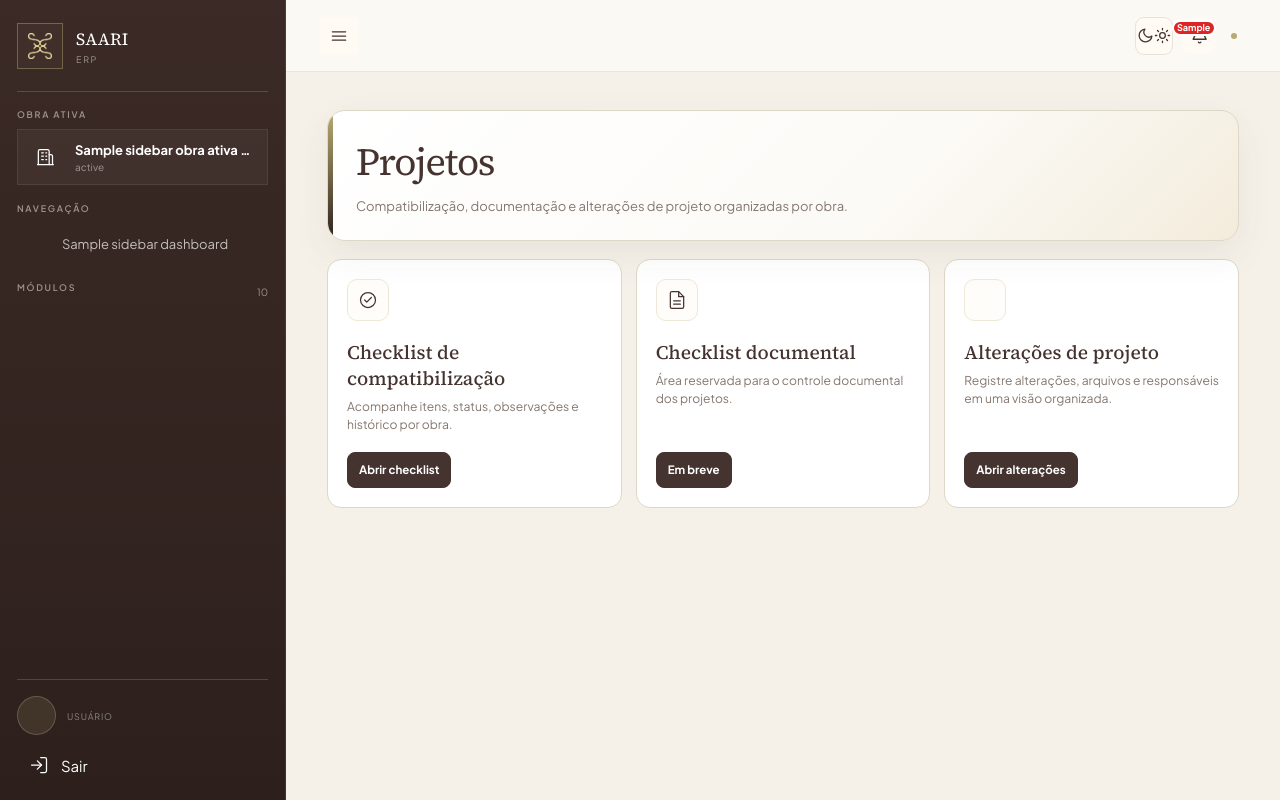
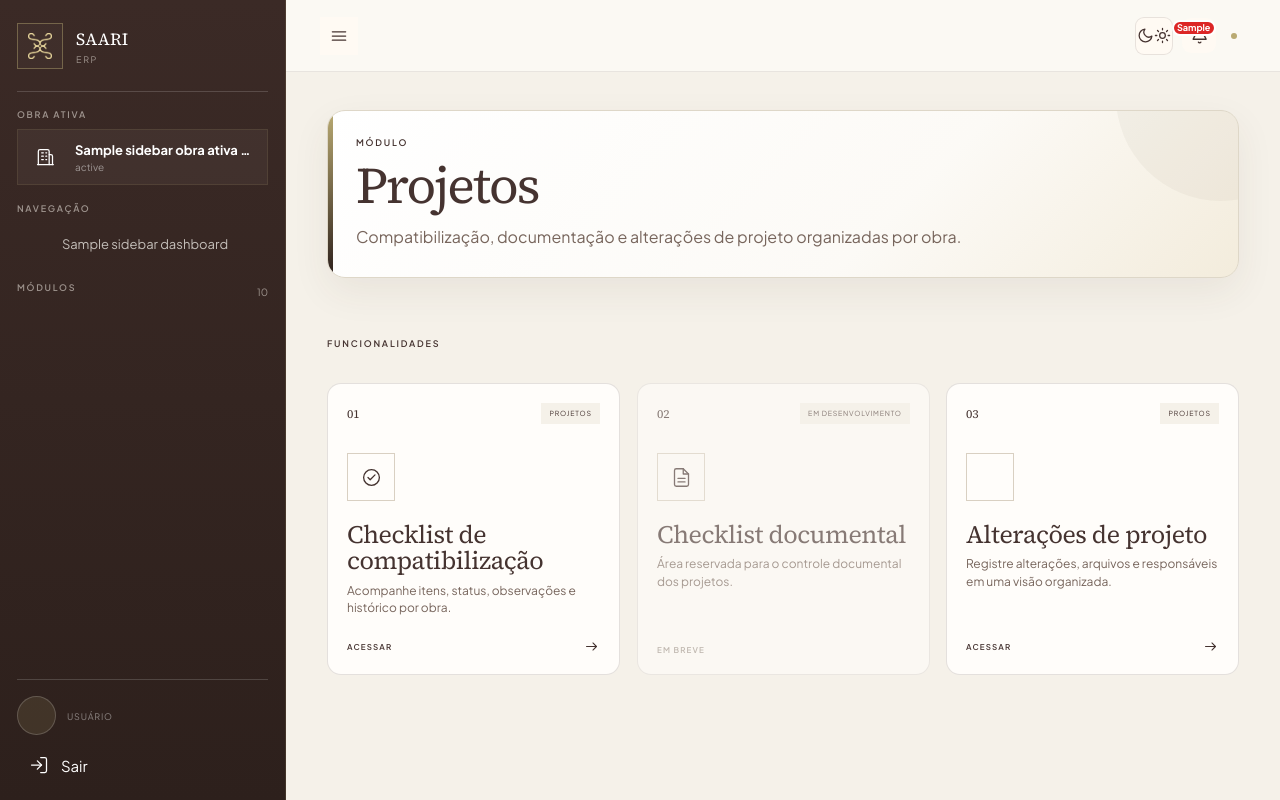
Before and after one commit to Processos-Global/ERPALTOPADRAO, a Django app: template templates/projetos/menu.html in a window 1280 px wide. Run offline with Django 5.2, Linux system fonts and the light colour scheme; the template is opened without the code that fills it: most values are stand-ins (such as "Sample title", 1, 10 or a date in 2020); parts of the project's set-up code (start-up, migrations or seed data) failed here and were passed over.

Commit message:
menu projetos

```diff
--- a/templates/projetos/menu.html
+++ b/templates/projetos/menu.html
@@ -1,23 +1,125 @@
 {% extends "layouts/base.html" %}
+{% load static %}
+
 {% block title %}Projetos | SAARI ERP{% endblock %}
 {% block page_name %}Projetos{% endblock %}
+
 {% block extra_css %}
+<link rel="stylesheet" href="{% static 'css/dashboard.css' %}">
 <style>
-.projetos-menu{--pm-primary:#b9aa72;--pm-dark:#453330;--pm-deep:#2d201c;--pm-soft:#f5f1e9;--pm-border:#ded7c8;--pm-muted:#85776f;display:flex;flex-direction:column;gap:18px;font-family:var(--font-sans)}
-.projetos-menu__hero{position:relative;overflow:hidden;padding:24px 28px;border:1px solid var(--pm-border);border-radius:18px;background:linear-gradient(135deg,#fff 0%,#fcfaf6 62%,#f3ecdc 100%);box-shadow:0 14px 38px rgba(69,51,48,.07)}.projetos-menu__hero:before{content:"";position:absolute;inset:0 auto 0 0;width:5px;background:linear-gradient(180deg,var(--pm-primary),var(--pm-deep))}
-.projetos-menu__hero h1{margin:0;color:var(--pm-dark);font-family:var(--font-serif);font-size:clamp(2rem,3vw,3rem);font-weight:400;letter-spacing:-.035em}.projetos-menu__hero p{margin:8px 0 0;color:var(--pm-muted);font-size:13px;line-height:1.55}
-.projetos-menu__grid{display:grid;grid-template-columns:repeat(3,minmax(0,1fr));gap:14px}.projetos-menu__card{display:flex;min-height:190px;flex-direction:column;justify-content:space-between;padding:19px;border:1px solid var(--pm-border);border-radius:14px;background:#fff;color:inherit;text-decoration:none;transition:.16s}.projetos-menu__card:hover{transform:translateY(-2px);border-color:var(--pm-dark);background:var(--pm-dark);box-shadow:0 12px 28px rgba(45,32,28,.12)}
-.projetos-menu__icon{display:inline-flex;width:42px;height:42px;align-items:center;justify-content:center;border:1px solid #eee8d6;border-radius:10px;background:#fffdfa;color:var(--pm-dark)}.projetos-menu__card h3{margin:18px 0 6px;color:var(--pm-dark);font-family:var(--font-serif);font-size:1.2rem;font-weight:500}.projetos-menu__card p{margin:0;color:var(--pm-muted);font-size:.76rem;line-height:1.5}.projetos-menu__footer{display:inline-flex;align-items:center;justify-content:center;align-self:flex-start;min-height:36px;margin-top:18px;padding:7px 11px;border:1px solid var(--pm-dark);border-radius:8px;background:var(--pm-dark);color:#fff;font-size:.72rem;font-weight:800}.projetos-menu__card:hover .projetos-menu__icon{border-color:rgba(255,255,255,.2);background:rgba(255,255,255,.08);color:#fff}.projetos-menu__card:hover h3,.projetos-menu__card:hover p{color:#fff!important}.projetos-menu__card:hover .projetos-menu__footer{border-color:#fff;background:#fff;color:var(--pm-dark)}
-@media(max-width:850px){.projetos-menu__grid{grid-template-columns:1fr}}
+  :root {
+    --opal-blue:#453330;
+    --opal-blue-dark:#453330;
+    --opal-blue-soft:#f5f1e9;
+    --opal-blue-border:#d9d0c2;
+  }
+  .module-menu { font-family:"Segoe UI","Inter",Arial,sans-serif; }
+  .module-menu .dashboard-heading { margin-bottom:28px; }
+  .module-menu .dashboard-heading__content { max-width:780px; }
+  .module-menu .dashboard-heading__eyebrow,
+  .module-menu .modules__eyebrow,
+  .module-menu .module-card__number,
+  .module-menu .module-card__footer { color:var(--opal-blue); }
+  .module-menu .dashboard-heading__content h1 {
+    margin:0;
+    font-size:clamp(2.25rem,4vw,3.7rem);
+    line-height:1.04;
+    letter-spacing:-.04em;
+    font-weight:700;
+    color:#2d201c;
+  }
+  .module-menu .dashboard-heading__content h1 em { color:var(--opal-blue); font-style:normal; }
+  .module-menu .dashboard-heading__content p { margin:12px 0 0; color:#77655c; font-size:1rem; line-height:1.65; }
+  .module-menu .modules__header h2,
+  .module-menu .module-card__content h3 { color:#2d201c; font-weight:700; letter-spacing:-.02em; }
+  .module-menu .module-card__content p { color:#77655c; }
+  .module-menu .module-card__icon { color:var(--opal-blue); border-color:var(--opal-blue-border); }
+  .module-menu .module-card__permission { background:var(--opal-blue-soft); color:var(--opal-blue-dark); }
+  .module-menu .module-card__accent { background:var(--opal-blue); }
+  .module-menu .module-card:hover { border-color:var(--opal-blue); }
+  .module-menu .module-card--disabled { cursor:default; opacity:.62; }
+  .module-menu .module-card--disabled:hover { transform:none; border-color:inherit; box-shadow:inherit; }
+  .module-menu .module-card--disabled .module-card__footer { color:#a39890; }
+
+/* 2026 refresh: destaque do titulo do modulo */
+.module-menu .dashboard-heading{position:relative;overflow:hidden;margin-bottom:26px;padding:26px 28px;border:1px solid #ded7c8;border-radius:18px;background:linear-gradient(135deg,#fff 0%,#fcfaf6 62%,#f3ecdc 100%);box-shadow:0 14px 38px rgba(69,51,48,.07)}.module-menu .dashboard-heading::before{content:"";position:absolute;inset:0 auto 0 0;width:5px;background:linear-gradient(180deg,#b9aa72,#2d201c)}.module-menu .dashboard-heading::after{content:"";position:absolute;right:-88px;top:-120px;width:210px;height:210px;border-radius:50%;background:rgba(119,101,92,.06);pointer-events:none}.module-menu .dashboard-heading__content{position:relative;z-index:1}.module-menu .dashboard-heading__content h1{font-size:clamp(2.25rem,4vw,3.4rem)}
+@media(max-width:720px){.module-menu .dashboard-heading{padding:21px 19px 21px 23px;border-radius:15px}.module-menu .dashboard-heading::after{display:none}.module-menu .dashboard-heading__content h1{font-size:2.1rem}}
+
+
+
+/* Ajustes SAARI — tipografia atual + hover legível */
+.module-menu{font-family:var(--font-sans)!important}
+.module-menu .dashboard-heading__content h1,
+.module-menu .module-card__content h3{font-family:var(--font-serif)!important;font-weight:400!important}
+.module-menu .dashboard-heading__content h1{color:var(--saari-brown)!important}
+.module-menu .dashboard-heading__content h1 em{font-family:inherit!important;font-weight:400!important;color:var(--saari-brown)!important}
+.module-menu .module-card:not(.module-card--disabled):hover{background:var(--saari-brown)!important;border-color:var(--saari-brown)!important}
+.module-menu .module-card:not(.module-card--disabled):hover .module-card__number,
+.module-menu .module-card:not(.module-card--disabled):hover .module-card__content h3,
+.module-menu .module-card:not(.module-card--disabled):hover .module-card__content p,
+.module-menu .module-card:not(.module-card--disabled):hover .module-card__footer,
+.module-menu .module-card:not(.module-card--disabled):hover .module-card__footer span,
+.module-menu .module-card:not(.module-card--disabled):hover .module-card__footer .icon{color:#fff!important}
+.module-menu .module-card:not(.module-card--disabled):hover .module-card__icon{color:#fff!important;border-color:rgba(255,255,255,.28)!important;background:rgba(255,255,255,.08)!important}
+.module-menu .module-card:not(.module-card--disabled):hover .module-card__permission{color:#fff!important;background:rgba(255,255,255,.12)!important}
+.module-menu .module-card:not(.module-card--disabled):hover .module-card__accent{background:var(--saari-gold)!important}
 </style>
 {% endblock %}
+
 {% block content %}
-<div class="projetos-menu">
-  <section class="projetos-menu__hero"><h1>Projetos</h1><p>Compatibilização, documentação e alterações de projeto organizadas por obra.</p></section>
-  <section class="projetos-menu__grid">
-    <a class="projetos-menu__card" href="{% url 'projetos:checklist_compatibilizacao' %}"><div><span class="projetos-menu__icon"><svg class="icon"><use href="#icon-check"></use></svg></span><h3>Checklist de compatibilização</h3><p>Acompanhe itens, status, observações e histórico por obra.</p></div><div class="projetos-menu__footer">Abrir checklist</div></a>
-    <a class="projetos-menu__card" href="#" onclick="return false;" aria-disabled="true"><div><span class="projetos-menu__icon"><svg class="icon"><use href="#icon-file"></use></svg></span><h3>Checklist documental</h3><p>Área reservada para o controle documental dos projetos.</p></div><div class="projetos-menu__footer">Em breve</div></a>
-    <a class="projetos-menu__card" href="{% url 'projetos:alteracoes' %}"><div><span class="projetos-menu__icon"><svg class="icon"><use href="#icon-edit"></use></svg></span><h3>Alterações de projeto</h3><p>Registre alterações, arquivos e responsáveis em uma visão organizada.</p></div><div class="projetos-menu__footer">Abrir alterações</div></a>
+<div class="dashboard-home module-menu">
+  <section class="dashboard-heading">
+    <div class="dashboard-heading__content">
+      <span class="dashboard-heading__eyebrow">Módulo</span>
+      <h1>Projetos</h1>
+      <p>Compatibilização, documentação e alterações de projeto organizadas por obra.</p>
+    </div>
+  </section>
+
+  <section class="modules">
+    <div class="modules__header">
+      <div><span class="modules__eyebrow">Funcionalidades</span></div>
+    </div>
+    <div class="module-cards">
+      <a href="{% url 'projetos:checklist_compatibilizacao' %}" class="module-card" data-transition-link>
+        <header class="module-card__header">
+          <span class="module-card__number">01</span>
+          <span class="module-card__permission">Projetos</span>
+        </header>
+        <div class="module-card__body">
+          <span class="module-card__icon"><svg class="icon"><use href="#icon-check"></use></svg></span>
+          <div class="module-card__content"><h3>Checklist de compatibilização</h3><p>Acompanhe itens, status, observações e histórico por obra.</p></div>
+        </div>
+        <footer class="module-card__footer"><span>Acessar</span><svg class="icon"><use href="#icon-arrow"></use></svg></footer>
+        <span class="module-card__accent"></span>
+      </a>
+
+      <div class="module-card module-card--disabled" aria-disabled="true">
+        <header class="module-card__header">
+          <span class="module-card__number">02</span>
+          <span class="module-card__permission">Em desenvolvimento</span>
+        </header>
+        <div class="module-card__body">
+          <span class="module-card__icon"><svg class="icon"><use href="#icon-file"></use></svg></span>
+          <div class="module-card__content"><h3>Checklist documental</h3><p>Área reservada para o controle documental dos projetos.</p></div>
+        </div>
+        <footer class="module-card__footer"><span>Em breve</span></footer>
+        <span class="module-card__accent"></span>
+      </div>
+
+      <a href="{% url 'projetos:alteracoes' %}" class="module-card" data-transition-link>
+        <header class="module-card__header">
+          <span class="module-card__number">03</span>
+          <span class="module-card__permission">Projetos</span>
+        </header>
+        <div class="module-card__body">
+          <span class="module-card__icon"><svg class="icon"><use href="#icon-edit"></use></svg></span>
+          <div class="module-card__content"><h3>Alterações de projeto</h3><p>Registre alterações, arquivos e responsáveis em uma visão organizada.</p></div>
+        </div>
+        <footer class="module-card__footer"><span>Acessar</span><svg class="icon"><use href="#icon-arrow"></use></svg></footer>
+        <span class="module-card__accent"></span>
+      </a>
+    </div>
   </section>
 </div>
 {% endblock %}
```
Also changed, not shown: 3 other files.
